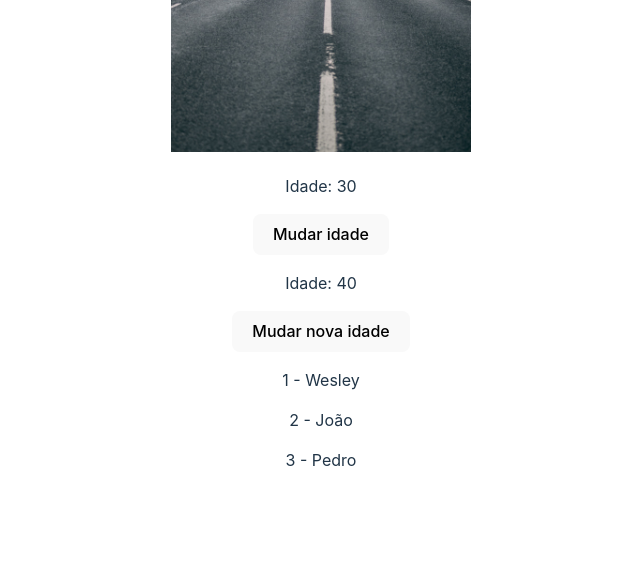
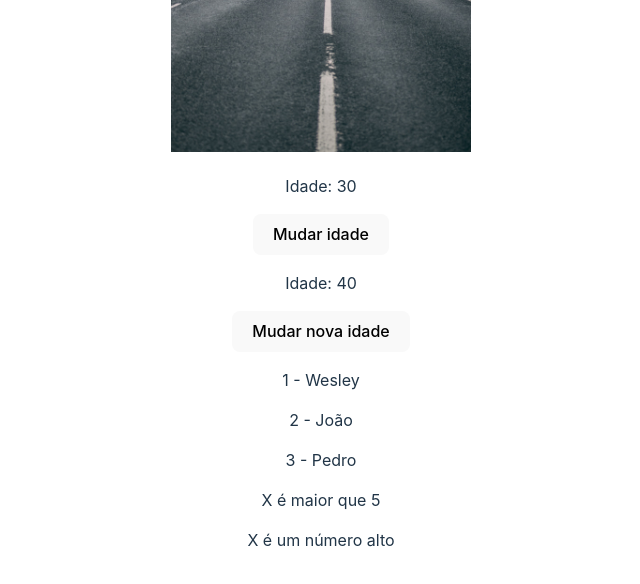
Before and after one commit to Wesley-Nilton/react-todo, a React (Vite) app: page / in a window 1280 px wide. Shown: the part 809-1393 px from the top of the page, without its empty margins (319-959 px from the left). Built offline with nearby package versions, Linux system fonts and the light colour scheme.

Commit message:
Create rendercond component

```diff
--- a/src/App.jsx
+++ b/src/App.jsx
@@ -3,6 +3,7 @@ import AnotherComponent from './components/AnotherComponent';
 import Images from './components/Images';
 import Hooks from './components/Hooks';
 import List from './components/List';
+import RenderCond from './components/RenderCond';
 import './App.css';
 
 function App() {
@@ -15,6 +16,7 @@ function App() {
       <Images />
       <Hooks />
       <List />
+      <RenderCond />
     </div>
   )
 }
--- /dev/null
+++ b/src/components/RenderCond.jsx
@@ -0,0 +1,12 @@
+function RenderCond(){
+    const x = 10;
+
+    return(
+        <div>
+            {x > 5 && <p>X é maior que 5</p>}
+            {x > 5 ? <p>X é um número alto</p> : <p>X é um número baixo</p>}
+        </div>
+    )
+}
+
+export default RenderCond;
```
